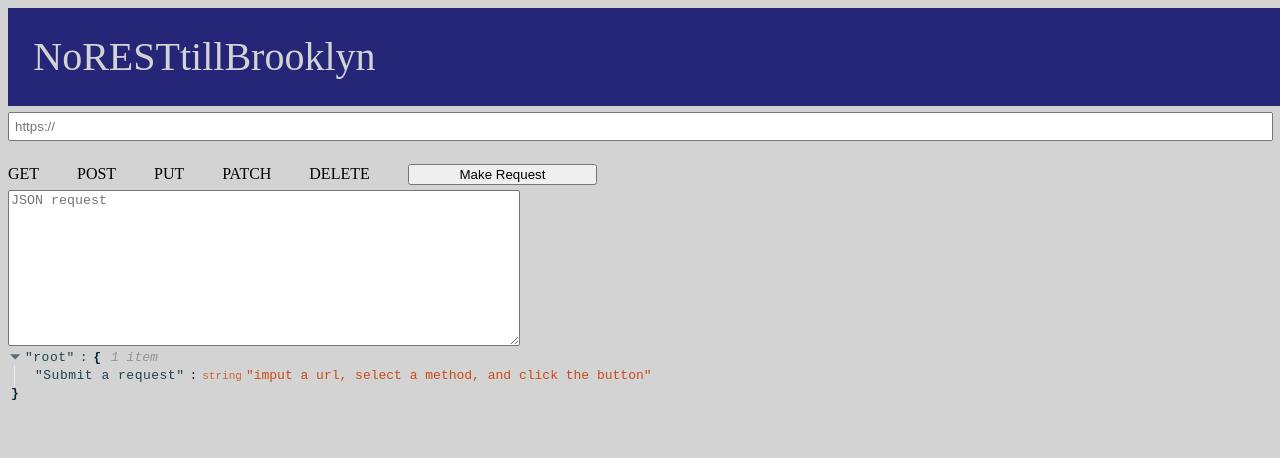
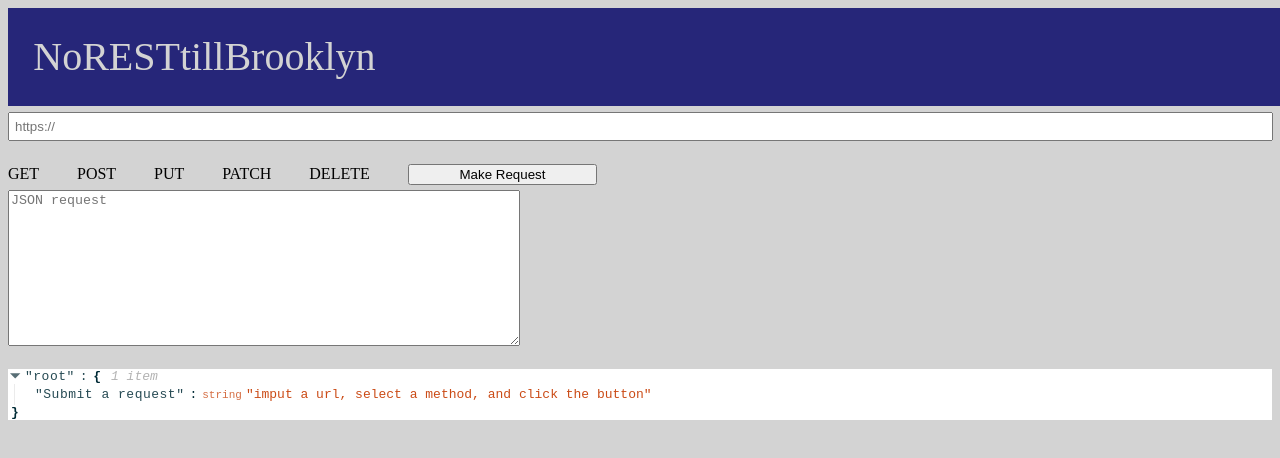
Before and after one commit to BenFrancka/no-REST-till-brooklyn, a React app: page / in a window 1280 px wide. Shown: the top 458 px of the page. Built offline with nearby package versions, Linux system fonts and the light colour scheme.

Commit message:
adds style to reponse component

```diff
--- a/src/components/response/Response.css
+++ b/src/components/response/Response.css
@@ -1,3 +1,5 @@
-.response {
+article {
     background-color: white;
+    height: auto;
+    margin-top: 1.5%;
 }
```
